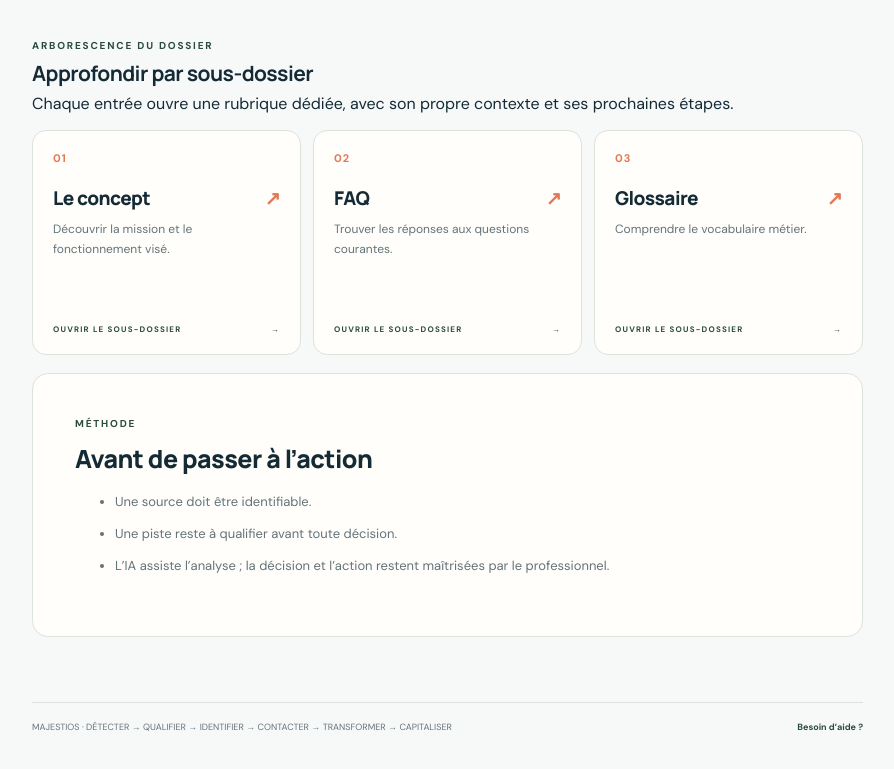
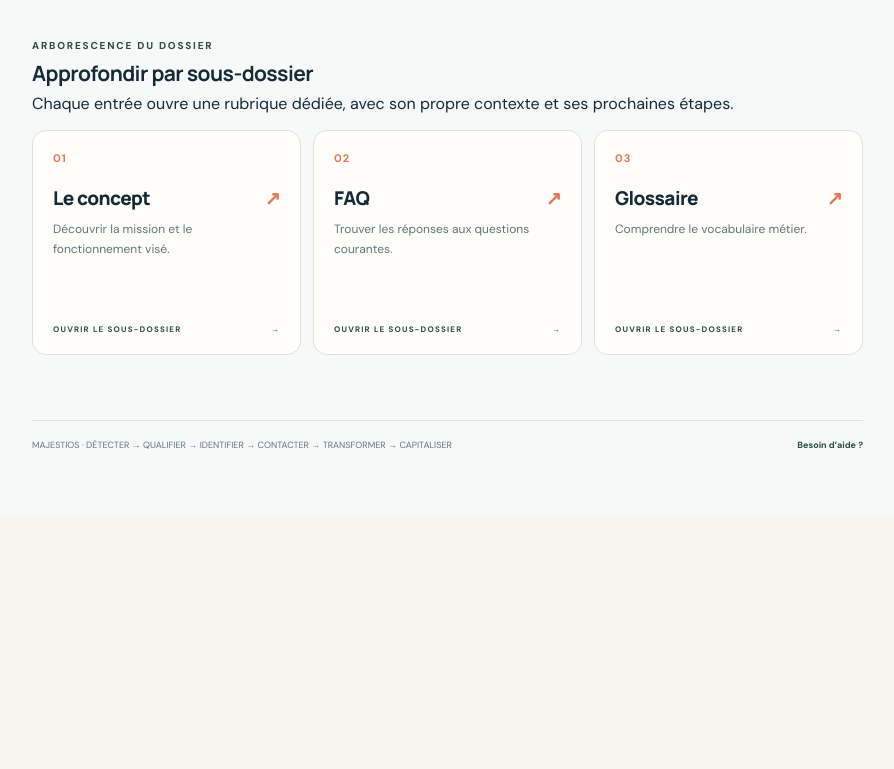
Before and after one commit to Chexpeer/Majestios, a Next.js app: page /comprendre in a window 1280 px wide. Shown: the part 971-1740 px from the top of the page, without its empty margins (310-1204 px from the left). After the commit the page ends 1486 px from the top, so only its background shows below. Built offline with nearby package versions, Linux system fonts and the light colour scheme.

Commit message:
Supprimer les repères redondants des dossiers parents

```diff
--- a/src/components/site-hub.tsx
+++ b/src/components/site-hub.tsx
@@ -166,7 +166,6 @@ export default function SiteHub({ pathname, intro, eyebrow = "EXPLORER MAJESTIOS
         <h3>Avant de passer à l’action</h3><p>{guide.next}</p>
         {checklist.length ? <><h3>Repères complémentaires</h3><ul>{checklist.map((item) => <li key={item}>{item}</li>)}</ul></> : null}
       </section>}
-      {checklist.length > 0 && children.length > 0 ? <section className="content-panel"><span className="eyebrow">MÉTHODE</span><h2>Avant de passer à l’action</h2><ul>{checklist.map((item) => <li key={item}>{item}</li>)}</ul></section> : null}
       {related.length > 0 ? <section className="related-section"><div><span className="eyebrow">POUR ALLER PLUS LOIN</span><h2>Rubriques associées</h2></div><div className="related-links">{related.map((item) => <Link href={item.href} key={item.href}>{item.label}<span>↗</span></Link>)}</div></section> : null}
       <footer className="page-footer"><span>MAJESTIOS · DÉTECTER → QUALIFIER → IDENTIFIER → CONTACTER → TRANSFORMER → CAPITALISER</span><Link href="/faq">Besoin d’aide ?</Link></footer>
     </div>
```
